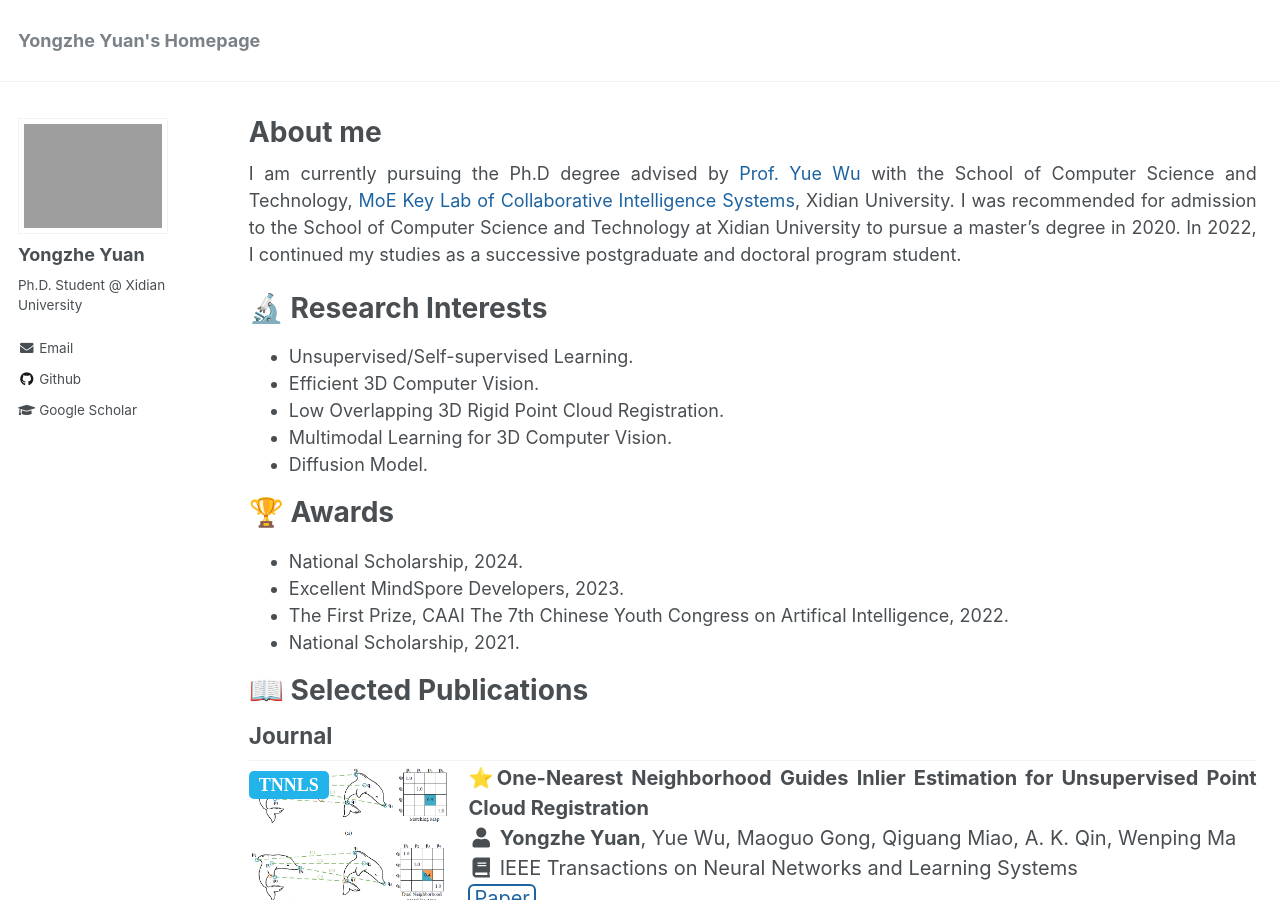
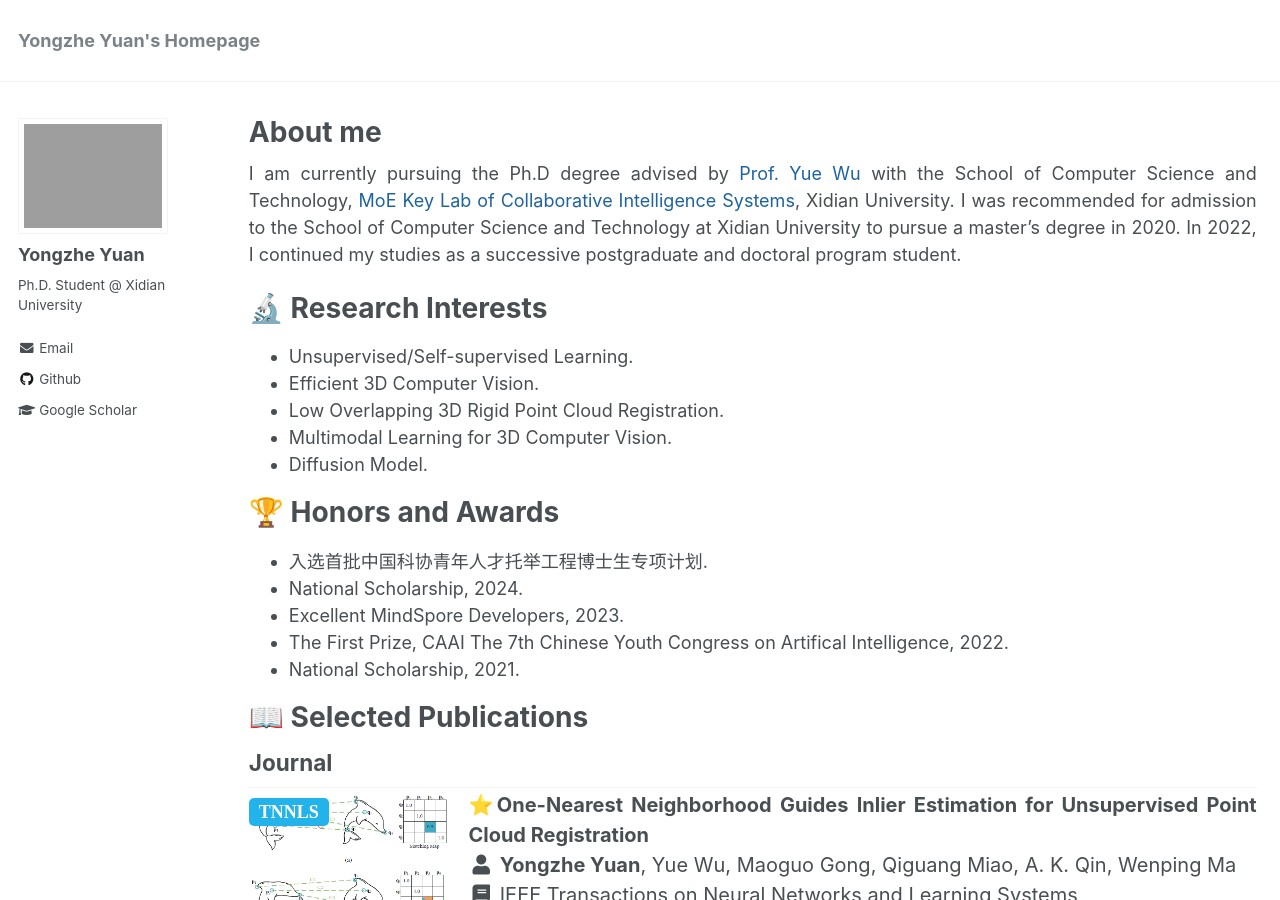
Before and after one commit to YYZMARS/YYZMARS.github.io, a Jekyll site: the page built from _pages/home.md, in a window 1280 px wide and 900 px high. Built offline with Jekyll 4.4.1, drawn with Linux system fonts in a browser that asks for light colours; a script that is not in the unit is left out.

Commit message:
Update home.md

```diff
--- a/_pages/home.md
+++ b/_pages/home.md
@@ -19,7 +19,8 @@ I am currently pursuing the Ph.D degree advised by [Prof. Yue Wu](https://ywuchi
 - Diffusion Model.
 
 
-<h1>🏆 Awards</h1>
+<h1>🏆 Honors and Awards</h1>
+- 入选首批中国科协青年人才托举工程博士生专项计划.
 - National Scholarship, 2024.
 - Excellent MindSpore Developers, 2023.
 - The First Prize, CAAI The 7th Chinese Youth Congress on Artifical Intelligence, 2022.
```
